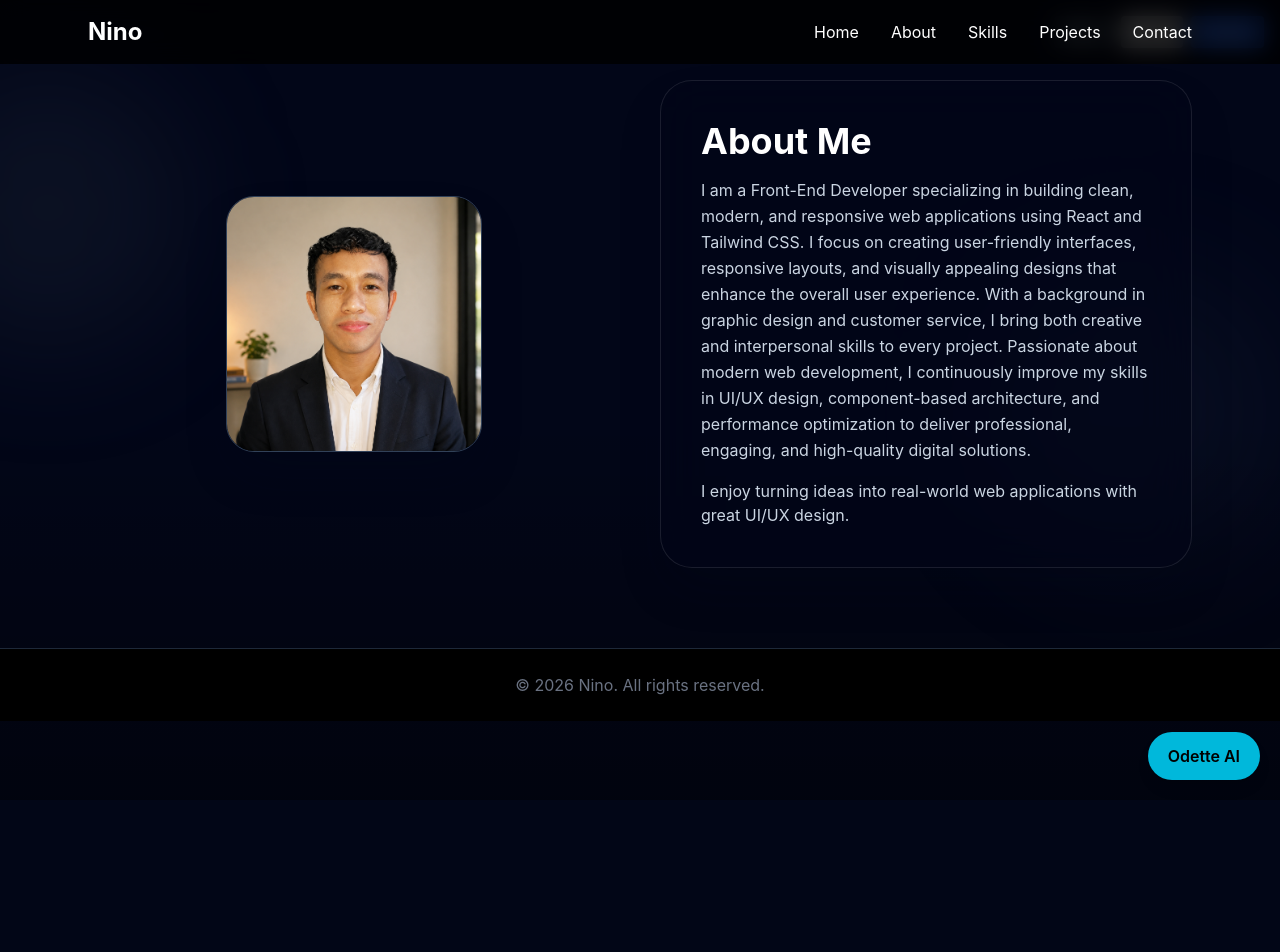
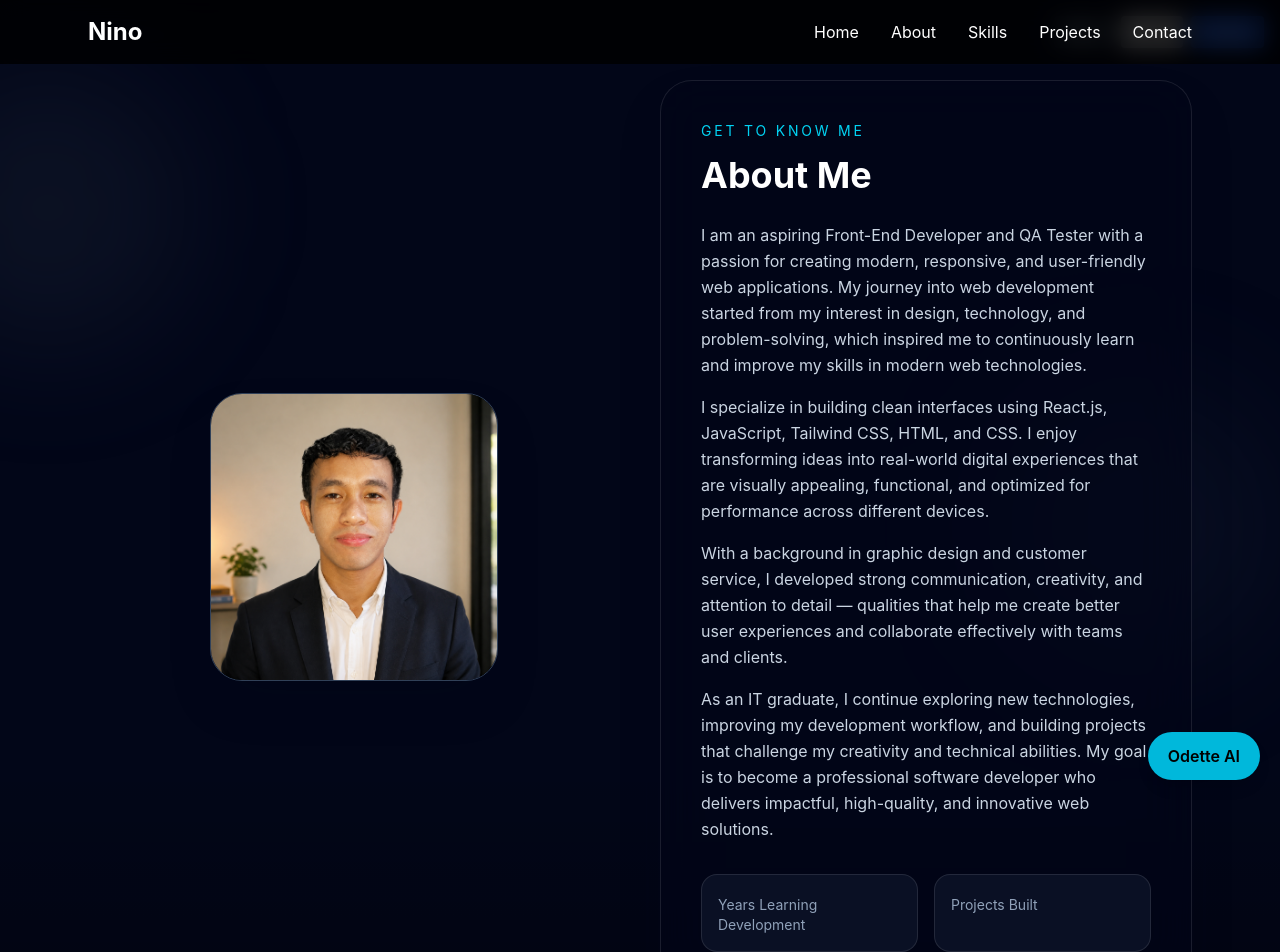
Before and after one commit to ninoverdejo18/my-portfolio, a React (Vite) app: page /about in a window 1280 px wide. Shown: the top 952 px of the page. Before the commit the page ends 800 px from the top, so only its background shows below. Built offline with nearby package versions, Linux system fonts and the light colour scheme.

Commit message:
Updated about  section

```diff
--- a/src/pages/About.jsx
+++ b/src/pages/About.jsx
@@ -13,24 +13,70 @@ function About() {
             <img
               src={profile}
               alt="Profile"
-              className="w-64 h-64 object-cover rounded-[1.75rem] border border-slate-700 shadow-2xl shadow-slate-950/30"
+              className="w-72 h-72 object-cover rounded-[2rem] border border-slate-700 shadow-2xl shadow-slate-950/30 hover:scale-105 transition duration-500"
             />
           </div>
 
           {/* Text */}
           <div className="rounded-[2rem] border border-white/10 bg-slate-950/65 p-10 shadow-2xl shadow-slate-950/30 backdrop-blur-xl">
-            <h2 className="text-4xl font-bold mb-4">About Me</h2>
+
+            <p className="text-cyan-400 uppercase tracking-[0.2em] text-sm mb-3">
+              Get To Know Me
+            </p>
+
+            <h2 className="text-4xl font-bold mb-6 leading-tight">
+              About Me
+            </h2>
 
             <p className="text-slate-300 leading-relaxed">
-              I am a Front-End Developer specializing in building clean, modern, and responsive web applications using React and Tailwind CSS.
-              I focus on creating user-friendly interfaces, responsive layouts, and visually appealing designs that enhance the overall user experience.
-              With a background in graphic design and customer service, I bring both creative and interpersonal skills to every project.
-              Passionate about modern web development, I continuously improve my skills in UI/UX design, component-based architecture, and performance optimization to deliver professional, engaging, and high-quality digital solutions.
+              I am an aspiring Front-End Developer and QA Tester with a passion
+              for creating modern, responsive, and user-friendly web applications.
+              My journey into web development started from my interest in design,
+              technology, and problem-solving, which inspired me to continuously
+              learn and improve my skills in modern web technologies.
             </p>
 
-            <p className="text-slate-300 mt-4">
-              I enjoy turning ideas into real-world web applications with great UI/UX design.
+            <p className="text-slate-300 leading-relaxed mt-4">
+              I specialize in building clean interfaces using React.js,
+              JavaScript, Tailwind CSS, HTML, and CSS. I enjoy transforming ideas
+              into real-world digital experiences that are visually appealing,
+              functional, and optimized for performance across different devices.
             </p>
+
+            <p className="text-slate-300 leading-relaxed mt-4">
+              With a background in graphic design and customer service,
+              I developed strong communication, creativity, and attention to
+              detail — qualities that help me create better user experiences
+              and collaborate effectively with teams and clients.
+            </p>
+
+            <p className="text-slate-300 leading-relaxed mt-4">
+              As an IT graduate, I continue exploring new technologies,
+              improving my development workflow, and building projects that
+              challenge my creativity and technical abilities. My goal is to
+              become a professional software developer who delivers impactful,
+              high-quality, and innovative web solutions.
+            </p>
+
+            {/* Small Info Cards */}
+            <div className="grid grid-cols-2 gap-4 mt-8">
+
+              <div className="bg-slate-900/70 border border-white/10 rounded-2xl p-4">
+                <h3 className="text-2xl font-bold text-cyan-400"></h3>
+                <p className="text-slate-400 text-sm mt-1">
+                  Years Learning Development
+                </p>
+              </div>
+
+              <div className="bg-slate-900/70 border border-white/10 rounded-2xl p-4">
+                <h3 className="text-2xl font-bold text-cyan-400"></h3>
+                <p className="text-slate-400 text-sm mt-1">
+                  Projects Built
+                </p>
+              </div>
+
+            </div>
+
           </div>
 
         </div>
```
